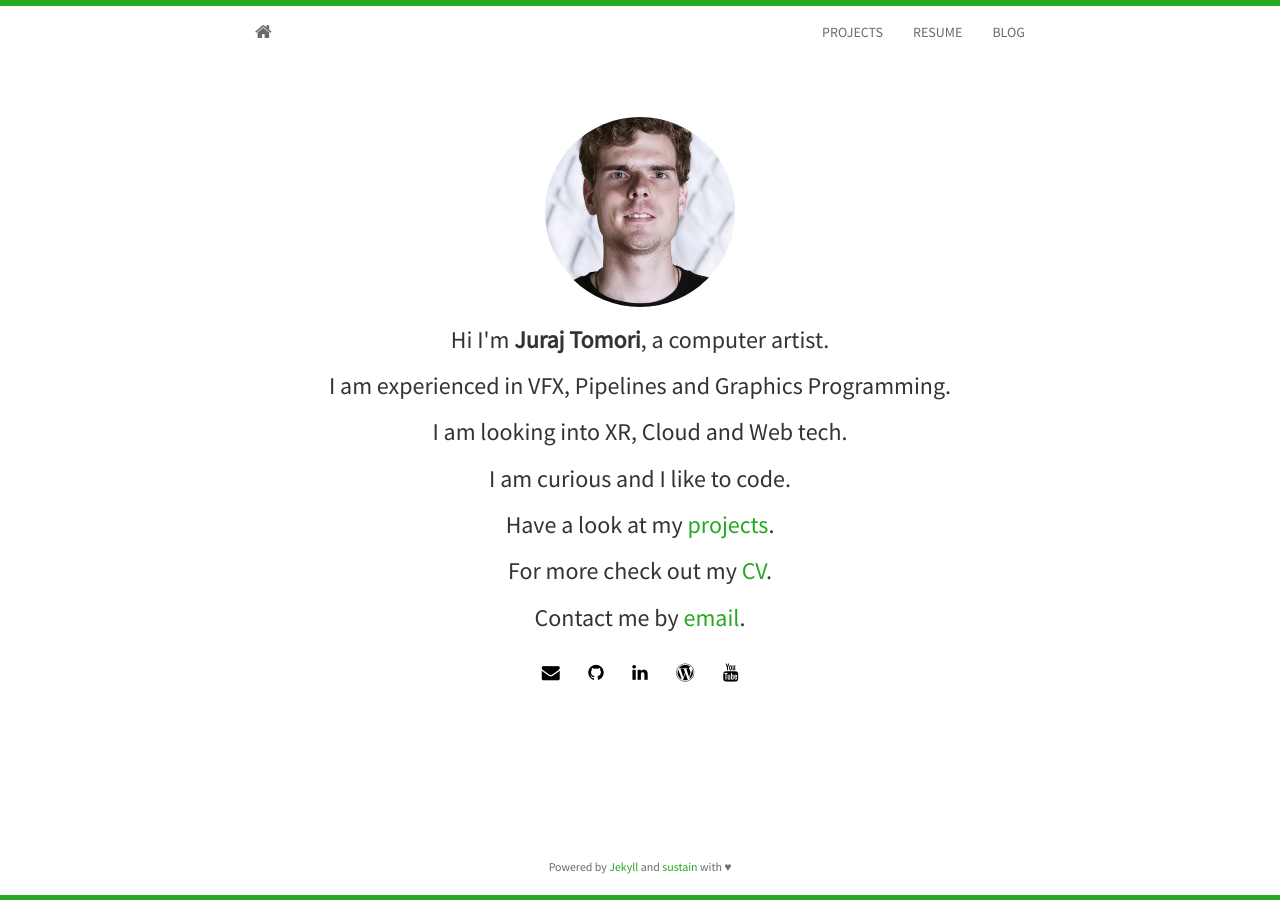
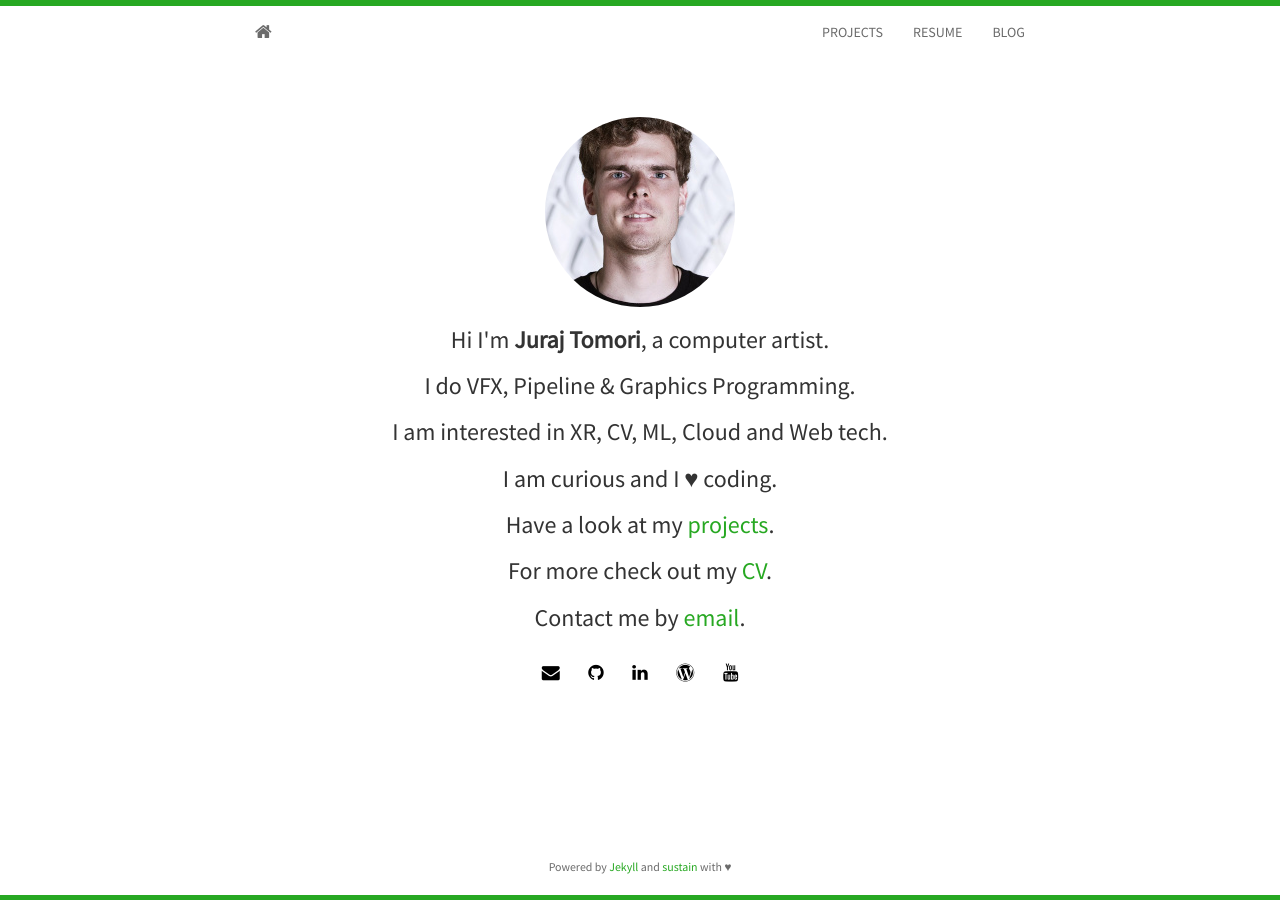
Before and after one commit to jtomori/jtomori.github.io, a Jekyll site: the page built from index.html, in a window 1280 px wide. Built offline with Jekyll 4.4.1, drawn with Linux system fonts in a browser that asks for light colours; nearby versions of some CDN libraries; the list of posts is cut into pages by our own code.

Commit message:
index update

```diff
--- a/index.html
+++ b/index.html
@@ -8,9 +8,9 @@ layout: home
 		<img class="img-circle" src="{{ site.baseurl }}static/img/{{ site.avatar }}" alt="Responsive image">
 	  </div>
 		<h3>Hi I'm <strong>{{ site.author }}</strong>, a computer artist.</h3>
-		<h3>I am experienced in VFX, Pipelines and Graphics Programming.</h3>
-		<h3>I am looking into XR, Cloud and Web tech.</h3>
-		<h3>I am curious and I like to code.</h3>
+		<h3>I do VFX, Pipeline & Graphics Programming.</h3>
+		<h3>I am interested in XR, CV, ML, Cloud and Web tech.</h3>
+		<h3>I am curious and I ♥ coding.</h3>
 	  <h3>Have a look at my <a href="{{ site.baseurl }}projects.html">projects</a>.</h3>
 	  <h3>For more check out my <a href="{{ site.baseurl }}/cv">CV</a>.</h3>
 	  <h3>Contact me by <a href="mailto:{{ site.email }}">email</a>.</h3>
```
